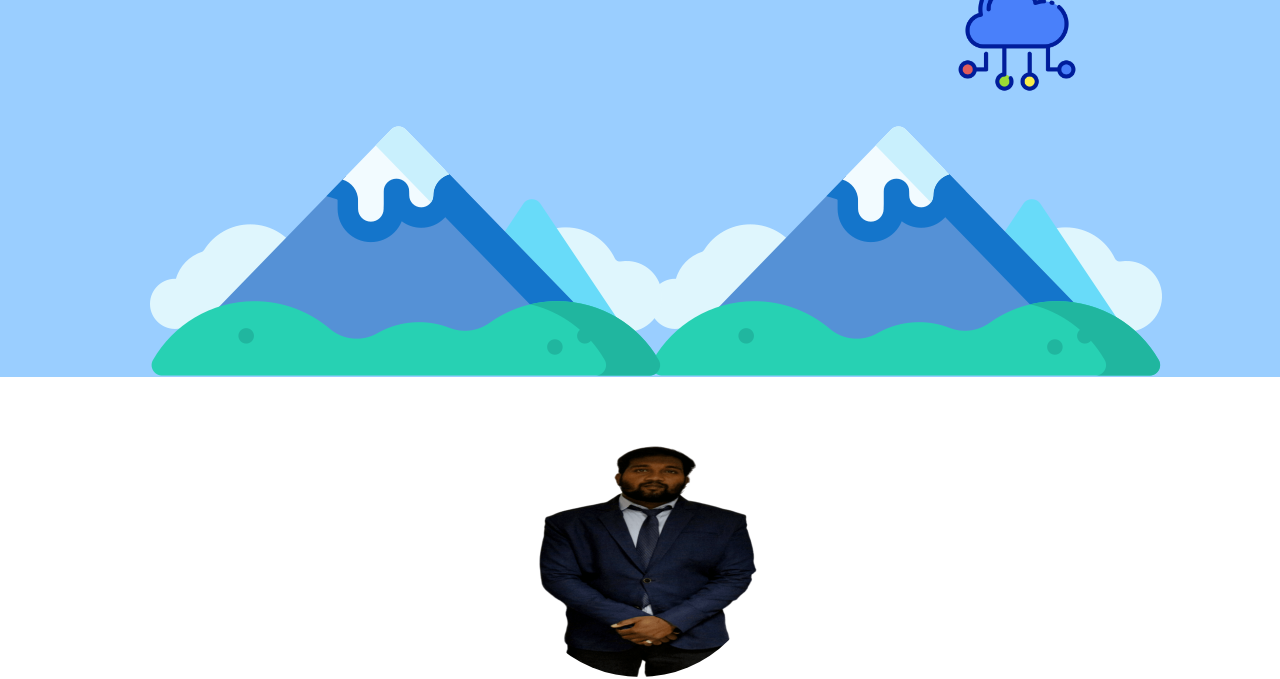
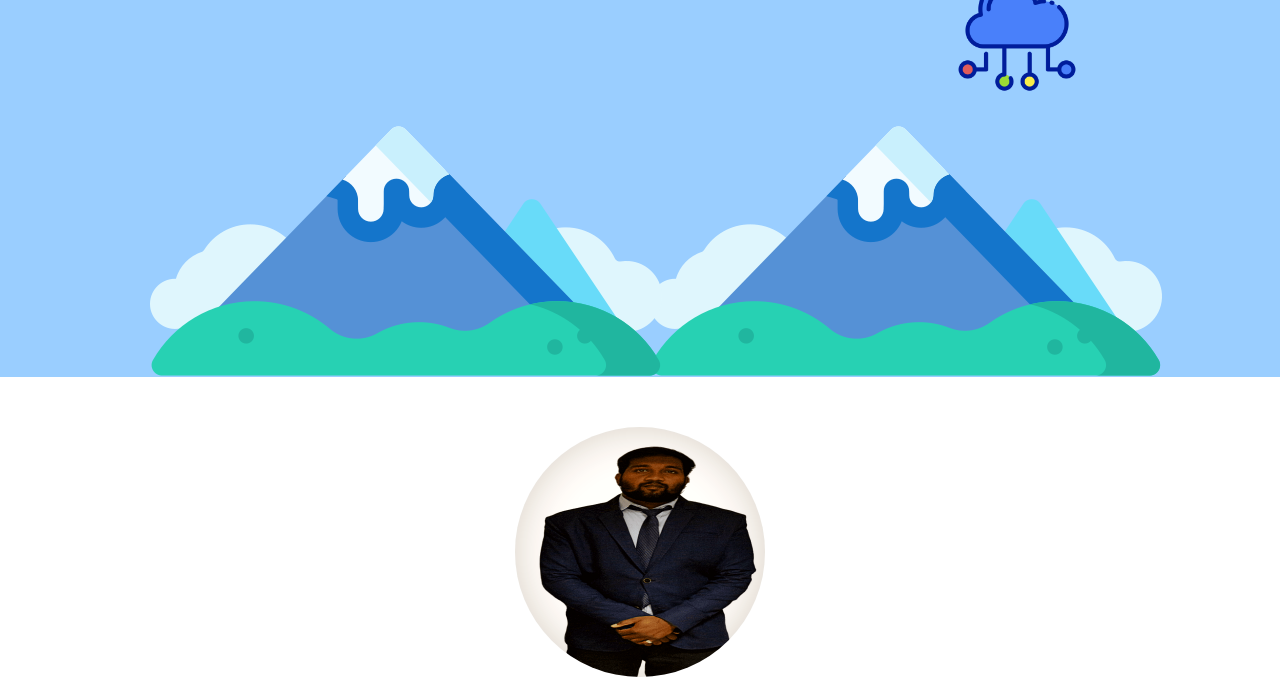
Before and after one commit to danzodanman/Website, a plain HTML site: page index.html in a window 1280 px wide. Shown: the part 280-959 px from the top of the page. Drawn offline with nearby package versions, Linux system fonts and the light colour scheme.

Commit message:
Update index.html

```diff
--- a/index.html
+++ b/index.html
@@ -34,7 +34,7 @@
 
     <div class="middle-container">
         <a name="pro" ></a><div class="profile">
-          <img src="dan-removebg.png" alt="my profile pic.">
+          <img src="dan-retouch.png" alt="my profile pic.">
           <h2>Hello.</h2>
           <p class="intro">I am a full-stack web-developer,</br> I love to eat food </br>and try new things.</p>
 
```
